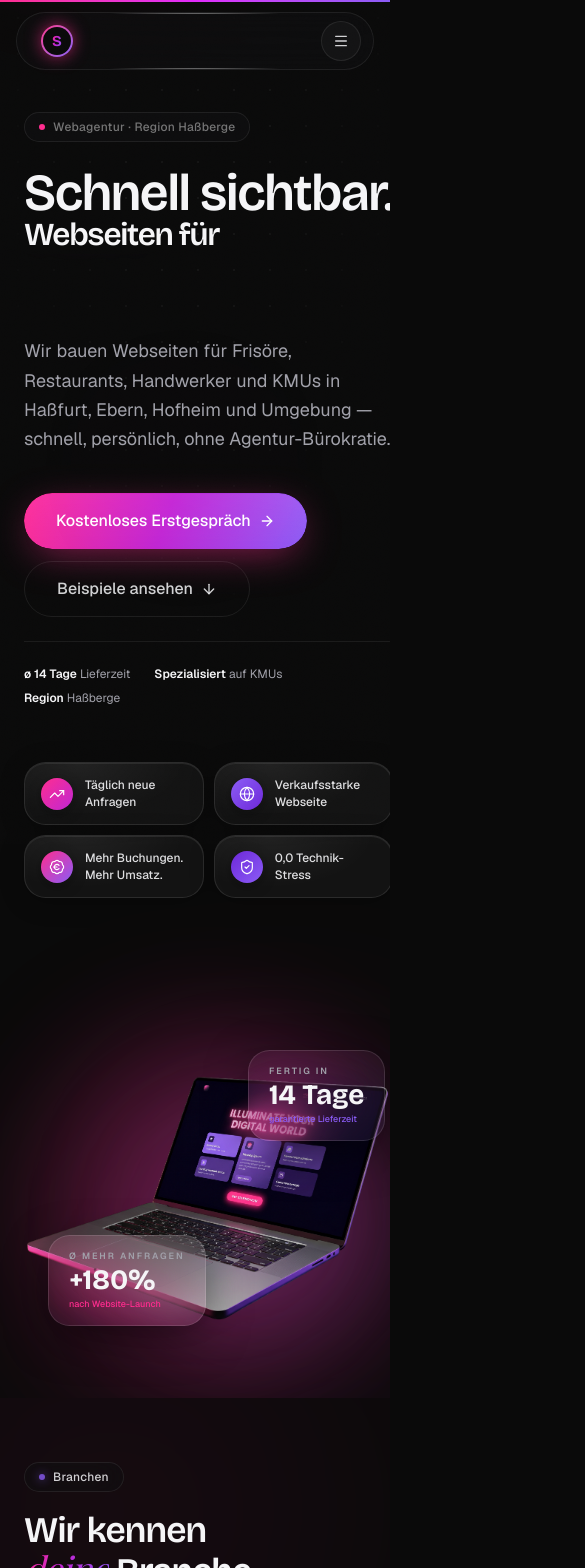
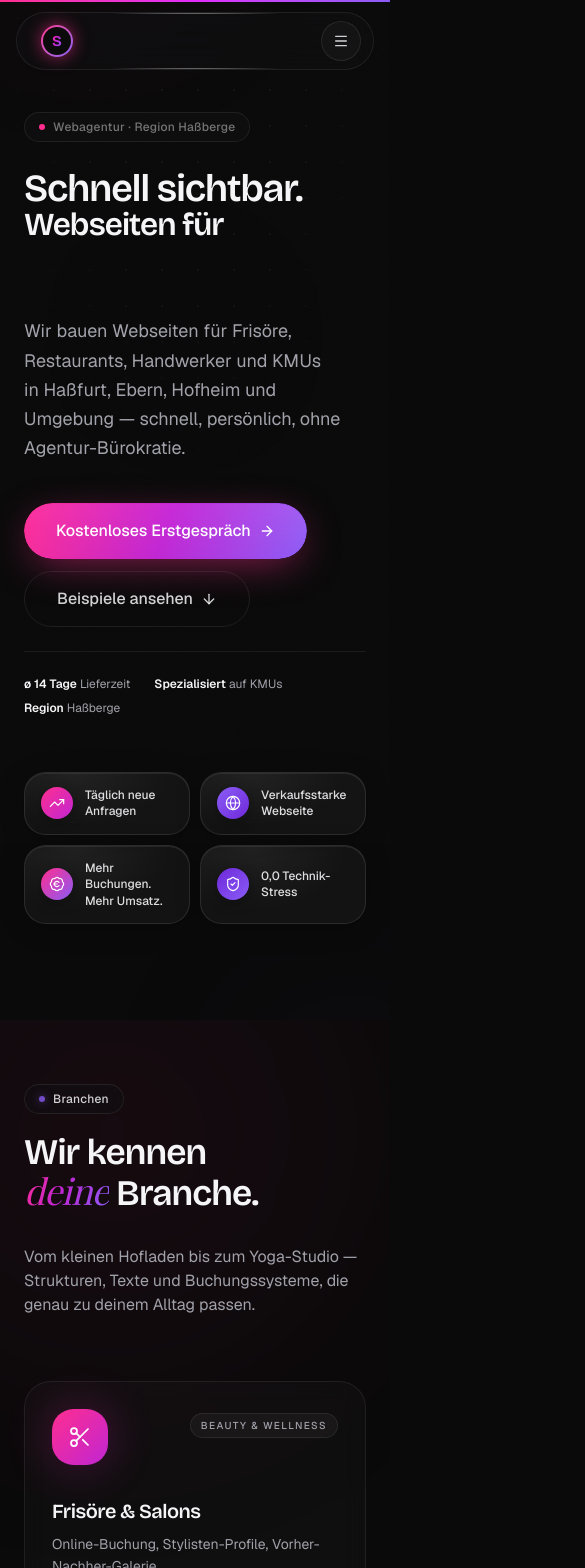
Before and after one commit to SPStudioWebsites/SP-Studio, a Next.js app: page / in a window 390 px wide. Shown: the top 1568 px of the page, 585 px wide, since content can reach past the window. Built offline with nearby package versions, Linux system fonts and the light colour scheme.

Commit message:
fix: prevent horizontal scroll with overflow-x hidden + section overflow-hidden

```diff
--- a/src/app/globals.css
+++ b/src/app/globals.css
@@ -140,12 +140,14 @@
     color-scheme: dark;
     @apply font-sans antialiased;
     scroll-behavior: smooth;
+    overflow-x: hidden;
   }
   body {
     @apply bg-background text-foreground;
     background-color: #0a0a0a;
     color: #f5f5f7;
     font-feature-settings: "ss01", "ss02", "cv11";
+    overflow-x: hidden;
   }
   ::selection {
     background: rgba(255, 45, 143, 0.3);
--- a/src/components/sections/faq.tsx
+++ b/src/components/sections/faq.tsx
@@ -9,7 +9,7 @@ export function FAQSection() {
     <section
       id="faq"
       aria-labelledby="faq-h"
-      className="relative py-16 md:py-24"
+      className="relative overflow-hidden py-16 md:py-24"
     >
       <div className="mx-auto max-w-7xl px-6">
         <div className="grid gap-12 lg:grid-cols-12 lg:gap-16">
--- a/src/components/sections/hero.tsx
+++ b/src/components/sections/hero.tsx
@@ -22,12 +22,12 @@ function RollingHeadline({ reduce }: { reduce: boolean }) {
   }, []);
 
   return (
-    <h1 className="mt-7 font-display text-[clamp(3.25rem,8.5vw,6.75rem)] font-semibold leading-[0.9] tracking-tight">
+    <h1 className="mt-7 font-display text-[clamp(2.4rem,8.5vw,6.75rem)] font-semibold leading-[0.95] tracking-tight">
       <motion.span
         initial={reduce ? { opacity: 0 } : { opacity: 0, y: 28 }}
         animate={reduce ? { opacity: 1 } : { opacity: 1, y: 0 }}
         transition={{ duration: 0.8, ease: [0.22, 1, 0.36, 1], delay: 0.1 }}
-        className="block whitespace-nowrap text-foreground"
+        className="block text-foreground"
       >
         Schnell sichtbar.
       </motion.span>
@@ -74,7 +74,7 @@ export function HeroSection() {
       <GradientOrbs />
       <div aria-hidden className="absolute inset-0 grid-bg" />
 
-      <div className="relative mx-auto grid w-full max-w-7xl gap-16 px-6 lg:grid-cols-12 lg:gap-4 lg:items-center">
+      <div className="relative mx-auto grid w-full max-w-7xl gap-8 px-6 lg:grid-cols-12 lg:gap-4 lg:items-center">
         <div className="lg:col-span-8 xl:col-span-7 space-y-0">
 
           {/* Eyebrow */}
@@ -178,8 +178,8 @@ export function HeroSection() {
 
         </div>
 
-        {/* Right column — laptop visual */}
-        <div className="relative lg:col-span-4 xl:col-span-5">
+        {/* Right column — laptop visual (desktop only) */}
+        <div className="relative hidden lg:block lg:col-span-4 xl:col-span-5">
           <div className="relative h-[340px] w-full sm:h-[460px] lg:h-[620px]">
             <LaptopHero />
           </div>
--- a/src/components/sections/process.tsx
+++ b/src/components/sections/process.tsx
@@ -37,7 +37,7 @@ export function ProcessSection() {
     <section
       id="ablauf"
       aria-labelledby="ablauf-h"
-      className="relative py-16 md:py-24"
+      className="relative overflow-hidden py-16 md:py-24"
     >
       <div aria-hidden className="pointer-events-none absolute left-0 top-1/3 h-[400px] w-[400px] -translate-x-1/2 rounded-full bg-pink/5 blur-[120px]" />
       <div aria-hidden className="pointer-events-none absolute right-0 bottom-1/3 h-[400px] w-[400px] translate-x-1/2 rounded-full bg-violet/5 blur-[120px]" />
```
